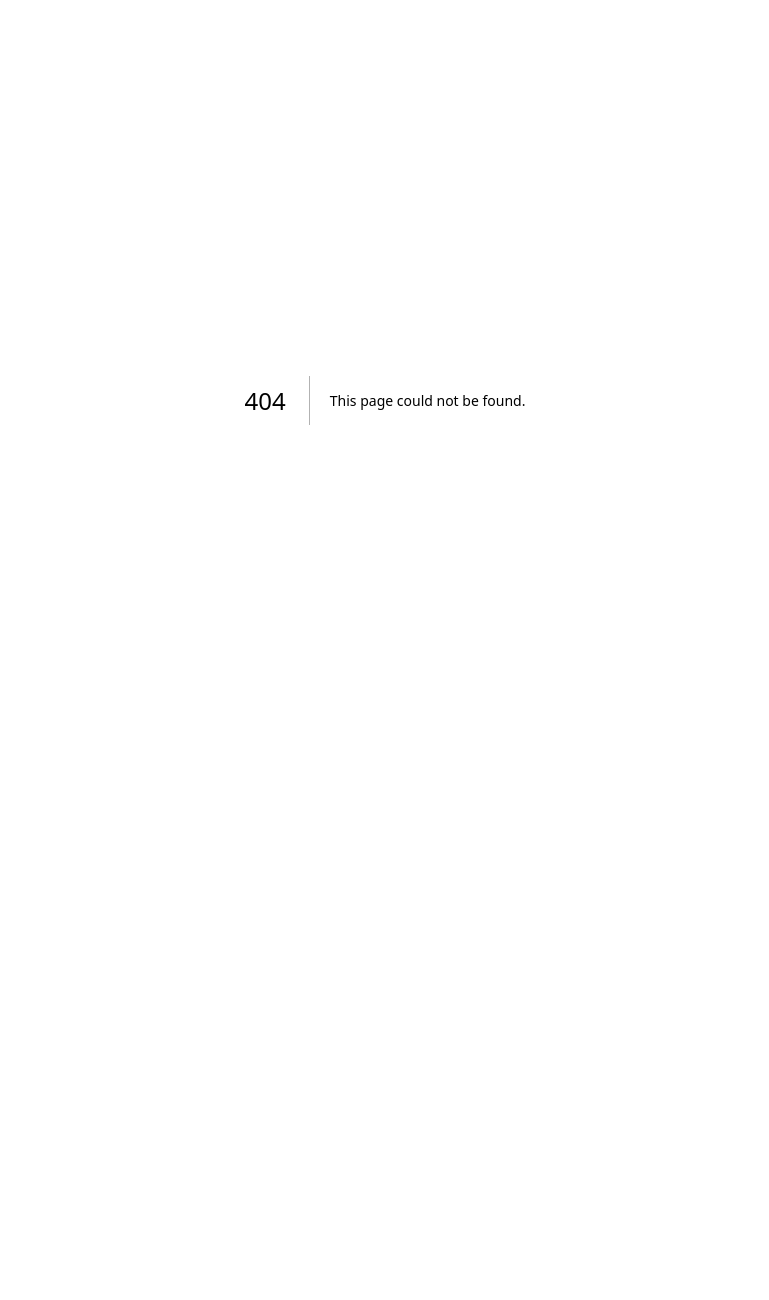
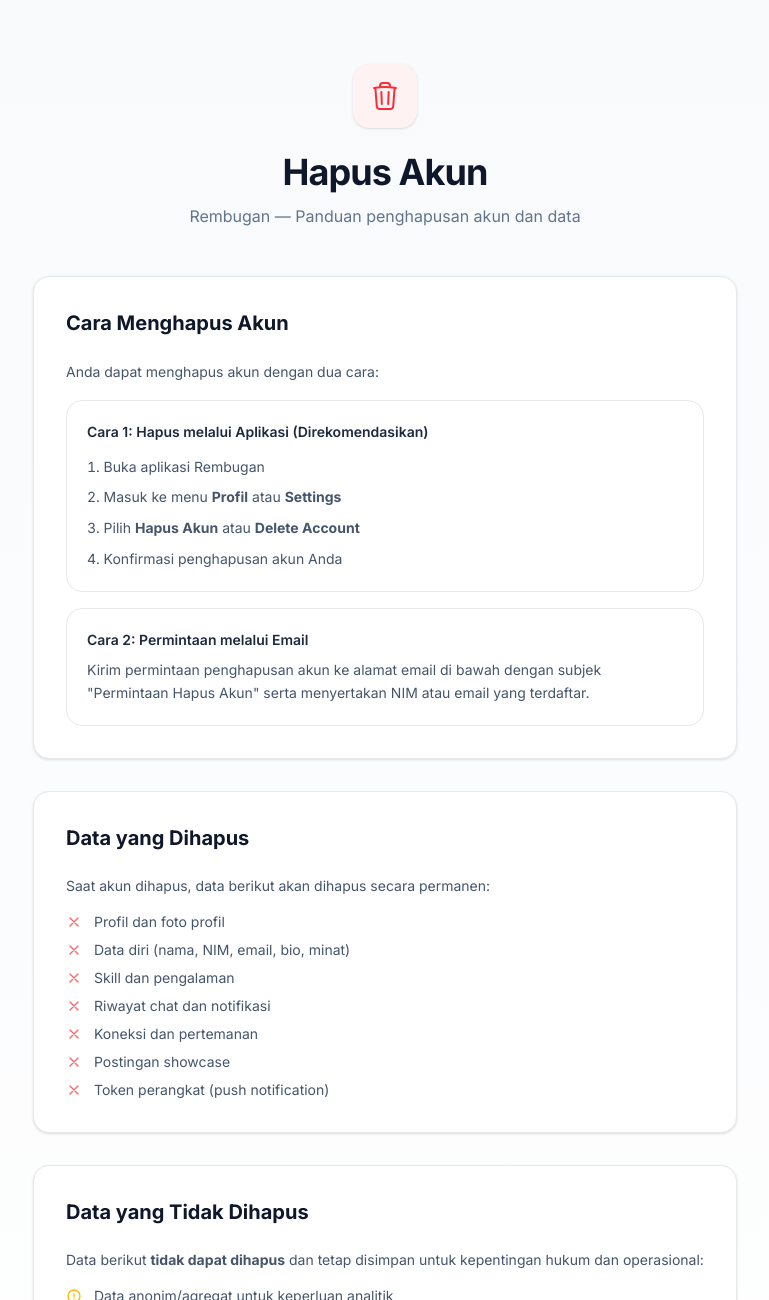
Before and after one commit to ahmdsaif87/Rembugan, a Next.js app in the folder rembugan-dashboard/: page /delete-account in a window 1280 px wide. Before the commit this address had no page. Shown: the top 1300 px of the page, without its empty margins (255-1024 px from the left). Before the commit the page ends 800 px from the top, so only its background shows below. Built offline with nearby package versions, Linux system fonts and the light colour scheme.

Commit message:
feat: add Delete Account page with detailed instructions and data retention policy

```diff
--- /dev/null
+++ b/rembugan-dashboard/src/app/delete-account/page.tsx
@@ -0,0 +1,129 @@
+export default function DeleteAccountPage() {
+  return (
+    <div className="min-h-screen bg-gradient-to-b from-slate-50 to-white dark:from-slate-950 dark:to-slate-900">
+      <div className="mx-auto max-w-3xl px-4 py-16 sm:px-6 lg:px-8">
+        <div className="text-center">
+          <div className="mx-auto mb-6 flex h-16 w-16 items-center justify-center rounded-2xl bg-red-50 shadow-sm dark:bg-red-950/40">
+            <svg className="h-8 w-8 text-red-500" fill="none" viewBox="0 0 24 24" strokeWidth={1.5} stroke="currentColor">
+              <path strokeLinecap="round" strokeLinejoin="round" d="M14.74 9l-.346 9m-4.788 0L9.26 9m9.968-3.21c.342.052.682.107 1.022.166m-1.022-.165L18.16 19.673a2.25 2.25 0 01-2.244 2.077H8.084a2.25 2.25 0 01-2.244-2.077L4.772 5.79m14.456 0a48.108 48.108 0 00-3.478-.397m-12 .562c.34-.059.68-.114 1.022-.165m0 0a48.11 48.11 0 013.478-.397m7.5 0v-.916c0-1.18-.91-2.164-2.09-2.201a51.964 51.964 0 00-3.32 0c-1.18.037-2.09 1.022-2.09 2.201v.916m7.5 0a48.667 48.667 0 00-7.5 0" />
+            </svg>
+          </div>
+          <h1 className="text-4xl font-bold tracking-tight text-slate-900 dark:text-white">
+            Hapus Akun
+          </h1>
+          <p className="mt-3 text-base text-slate-500 dark:text-slate-400">
+            Rembugan — Panduan penghapusan akun dan data
+          </p>
+        </div>
+
+        <div className="mt-12 space-y-8">
+          <section className="rounded-2xl border border-slate-200 bg-white p-8 shadow-sm dark:border-slate-800 dark:bg-slate-950">
+            <h2 className="text-xl font-bold text-slate-900 dark:text-white">
+              Cara Menghapus Akun
+            </h2>
+            <div className="mt-6 space-y-4 text-sm leading-relaxed text-slate-600 dark:text-slate-400">
+              <p>Anda dapat menghapus akun dengan dua cara:</p>
+
+              <div className="rounded-xl border border-slate-200 p-5 dark:border-slate-800">
+                <h3 className="font-semibold text-slate-800 dark:text-slate-200">Cara 1: Hapus melalui Aplikasi (Direkomendasikan)</h3>
+                <ol className="mt-3 list-inside list-decimal space-y-2">
+                  <li>Buka aplikasi Rembugan</li>
+                  <li>Masuk ke menu <strong>Profil</strong> atau <strong>Settings</strong></li>
+                  <li>Pilih <strong>Hapus Akun</strong> atau <strong>Delete Account</strong></li>
+                  <li>Konfirmasi penghapusan akun Anda</li>
+                </ol>
+              </div>
+
+              <div className="rounded-xl border border-slate-200 p-5 dark:border-slate-800">
+                <h3 className="font-semibold text-slate-800 dark:text-slate-200">Cara 2: Permintaan melalui Email</h3>
+                <p className="mt-2">
+                  Kirim permintaan penghapusan akun ke alamat email di bawah dengan subjek &quot;Permintaan Hapus Akun&quot; serta menyertakan NIM atau email yang terdaftar.
+                </p>
+              </div>
+            </div>
+          </section>
+
+          <section className="rounded-2xl border border-slate-200 bg-white p-8 shadow-sm dark:border-slate-800 dark:bg-slate-950">
+            <h2 className="text-xl font-bold text-slate-900 dark:text-white">
+              Data yang Dihapus
+            </h2>
+            <div className="mt-6">
+              <p className="text-sm text-slate-600 dark:text-slate-400">
+                Saat akun dihapus, data berikut akan dihapus secara permanen:
+              </p>
+              <ul className="mt-4 space-y-2 text-sm text-slate-600 dark:text-slate-400">
+                {[
+                  "Profil dan foto profil",
+                  "Data diri (nama, NIM, email, bio, minat)",
+                  "Skill dan pengalaman",
+                  "Riwayat chat dan notifikasi",
+                  "Koneksi dan pertemanan",
+                  "Postingan showcase",
+                  "Token perangkat (push notification)",
+                ].map((item) => (
+                  <li key={item} className="flex items-start gap-3">
+                    <svg className="mt-0.5 h-4 w-4 shrink-0 text-red-400" fill="none" viewBox="0 0 24 24" strokeWidth={2} stroke="currentColor">
+                      <path strokeLinecap="round" strokeLinejoin="round" d="M6 18L18 6M6 6l12 12" />
+                    </svg>
+                    <span>{item}</span>
+                  </li>
+                ))}
+              </ul>
+            </div>
+          </section>
+
+          <section className="rounded-2xl border border-slate-200 bg-white p-8 shadow-sm dark:border-slate-800 dark:bg-slate-950">
+            <h2 className="text-xl font-bold text-slate-900 dark:text-white">
+              Data yang Tidak Dihapus
+            </h2>
+            <div className="mt-6">
+              <p className="text-sm text-slate-600 dark:text-slate-400">
+                Data berikut <strong>tidak dapat dihapus</strong> dan tetap disimpan untuk kepentingan hukum dan operasional:
+              </p>
+              <ul className="mt-4 space-y-2 text-sm text-slate-600 dark:text-slate-400">
+                {[
+                  "Data anonim/agregat untuk keperluan analitik",
+                  "Riwayat log aktivitas yang diperlukan untuk kepatuhan hukum",
+                ].map((item) => (
+                  <li key={item} className="flex items-start gap-3">
+                    <svg className="mt-0.5 h-4 w-4 shrink-0 text-amber-400" fill="none" viewBox="0 0 24 24" strokeWidth={2} stroke="currentColor">
+                      <path strokeLinecap="round" strokeLinejoin="round" d="M12 9v3.75m9-.75a9 9 0 11-18 0 9 9 0 0118 0zm-9 3.75h.008v.008H12v-.008z" />
+                    </svg>
+                    <span>{item}</span>
+                  </li>
+                ))}
+              </ul>
+            </div>
+          </section>
+
+          <section className="rounded-2xl border border-amber-200 bg-amber-50 p-8 dark:border-amber-900/40 dark:bg-amber-950/40">
+            <h2 className="text-xl font-bold text-amber-800 dark:text-amber-200">
+              Periode Retensi
+            </h2>
+            <p className="mt-3 text-sm text-amber-700 dark:text-amber-300">
+              Proses penghapusan akun diproses dalam waktu maksimal 30 hari setelah permintaan dikonfirmasi. Beberapa data mungkin tetap tersimpan dalam backup sistem selama periode tertentu sebelum dihapus sepenuhnya.
+            </p>
+          </section>
+
+          <div className="text-center">
+            <a
+              href="mailto:support@rembugan.app?subject=Permintaan%20Hapus%20Akun"
+              className="inline-flex items-center gap-2 rounded-xl bg-primary px-6 py-3 text-sm font-medium text-white shadow-sm transition-all hover:bg-primary/90"
+            >
+              <svg className="h-4 w-4" fill="none" viewBox="0 0 24 24" strokeWidth={1.5} stroke="currentColor">
+                <path strokeLinecap="round" strokeLinejoin="round" d="M21.75 6.75v10.5a2.25 2.25 0 01-2.25 2.25h-15a2.25 2.25 0 01-2.25-2.25V6.75m19.5 0A2.25 2.25 0 0019.5 4.5h-15a2.25 2.25 0 00-2.25 2.25m19.5 0v.243a2.25 2.25 0 01-1.07 1.916l-7.5 4.615a2.25 2.25 0 01-2.36 0L3.32 8.91a2.25 2.25 0 01-1.07-1.916V6.75" />
+              </svg>
+              Kirim Permintaan via Email
+            </a>
+          </div>
+        </div>
+
+        <div className="mt-16 rounded-2xl border border-slate-200 bg-white/50 px-8 py-6 text-center dark:border-slate-800 dark:bg-slate-900/50">
+          <p className="text-xs text-slate-400 dark:text-slate-500">
+            &copy; {new Date().getFullYear()} Rembugan. Seluruh hak cipta dilindungi undang-undang.
+          </p>
+        </div>
+      </div>
+    </div>
+  )
+}
--- a/rembugan-dashboard/src/app/privacy-policy/page.tsx
+++ b/rembugan-dashboard/src/app/privacy-policy/page.tsx
@@ -125,7 +125,7 @@
                 <svg className="h-4 w-4" fill="none" viewBox="0 0 24 24" strokeWidth={1.5} stroke="currentColor">
                   <path strokeLinecap="round" strokeLinejoin="round" d="M21.75 6.75v10.5a2.25 2.25 0 01-2.25 2.25h-15a2.25 2.25 0 01-2.25-2.25V6.75m19.5 0A2.25 2.25 0 0019.5 4.5h-15a2.25 2.25 0 00-2.25 2.25m19.5 0v.243a2.25 2.25 0 01-1.07 1.916l-7.5 4.615a2.25 2.25 0 01-2.36 0L3.32 8.91a2.25 2.25 0 01-1.07-1.916V6.75" />
                 </svg>
-                support@rembugan.app
+
               </a>
             </div>
           </Section>
```
